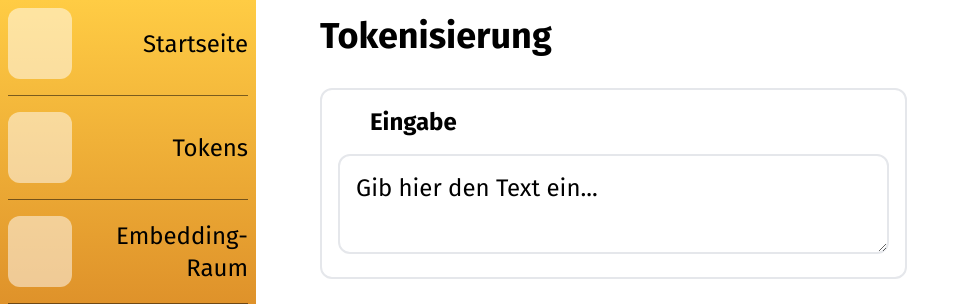
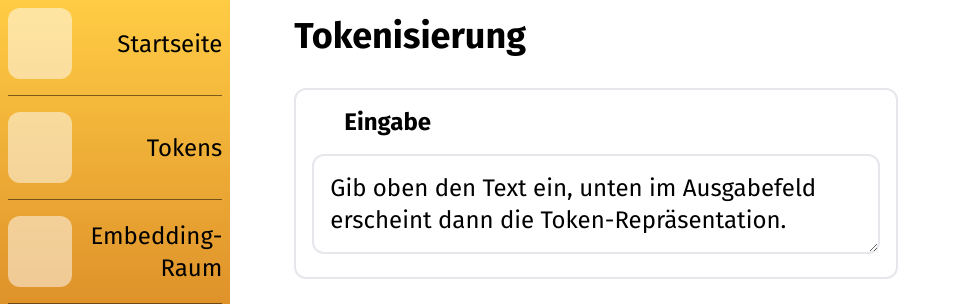
Before and after one commit to leo848/DEversAI, a SvelteKit app in the folder frontend/: page /tokenize in a window 1280 px wide. Shown: the top 304 px of the page, without its empty margins (0-970 px from the left). Built offline with nearby package versions, Linux system fonts and the light colour scheme; some icons are missing.

Commit message:
New and more elaborate placeholder text

```diff
--- a/frontend/src/routes/tokenize/+page.svelte
+++ b/frontend/src/routes/tokenize/+page.svelte
@@ -3,7 +3,7 @@
 	import Token from '$lib/components/Token.svelte';
 	import vocabulary from '$lib/tokenizing/german50000';
 
-	let string = $state('Gib hier den Text ein...');
+	let string = $state('Gib oben den Text ein, unten im Ausgabefeld erscheint dann die Token-Repräsentation.');
 
 	let tokens = $derived(vocabulary.tokenize(string));
 </script>
```
